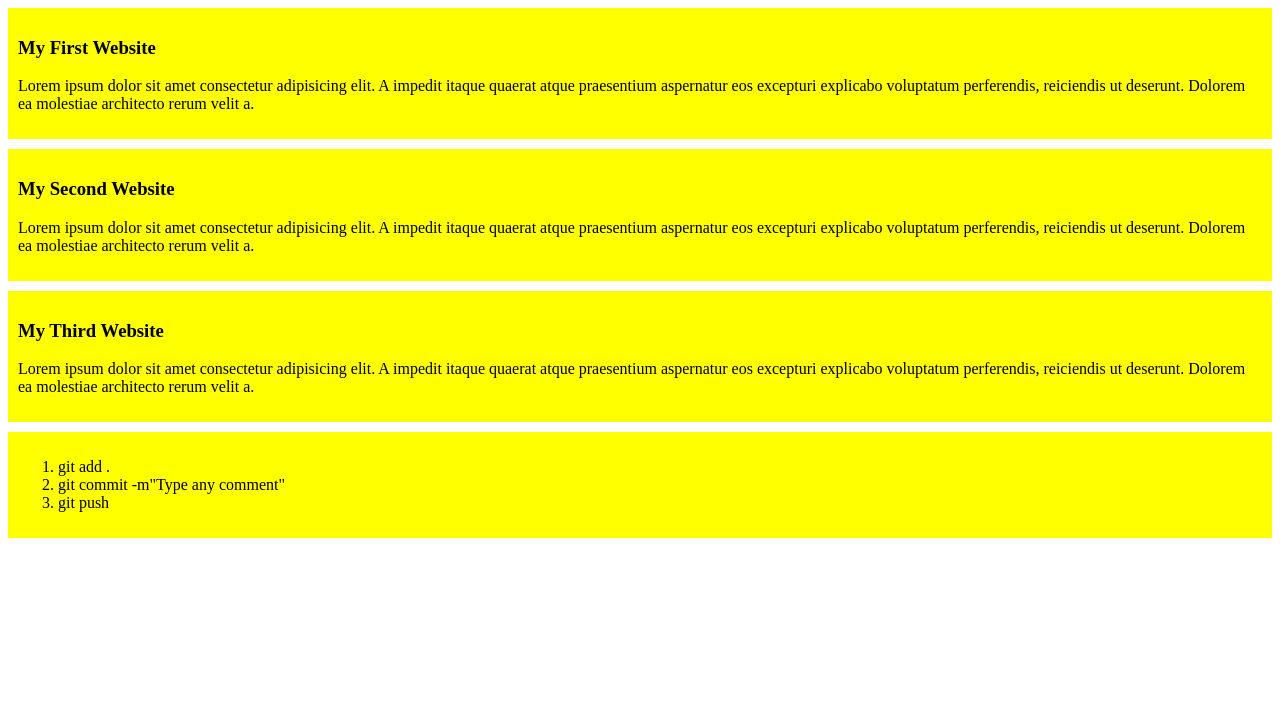
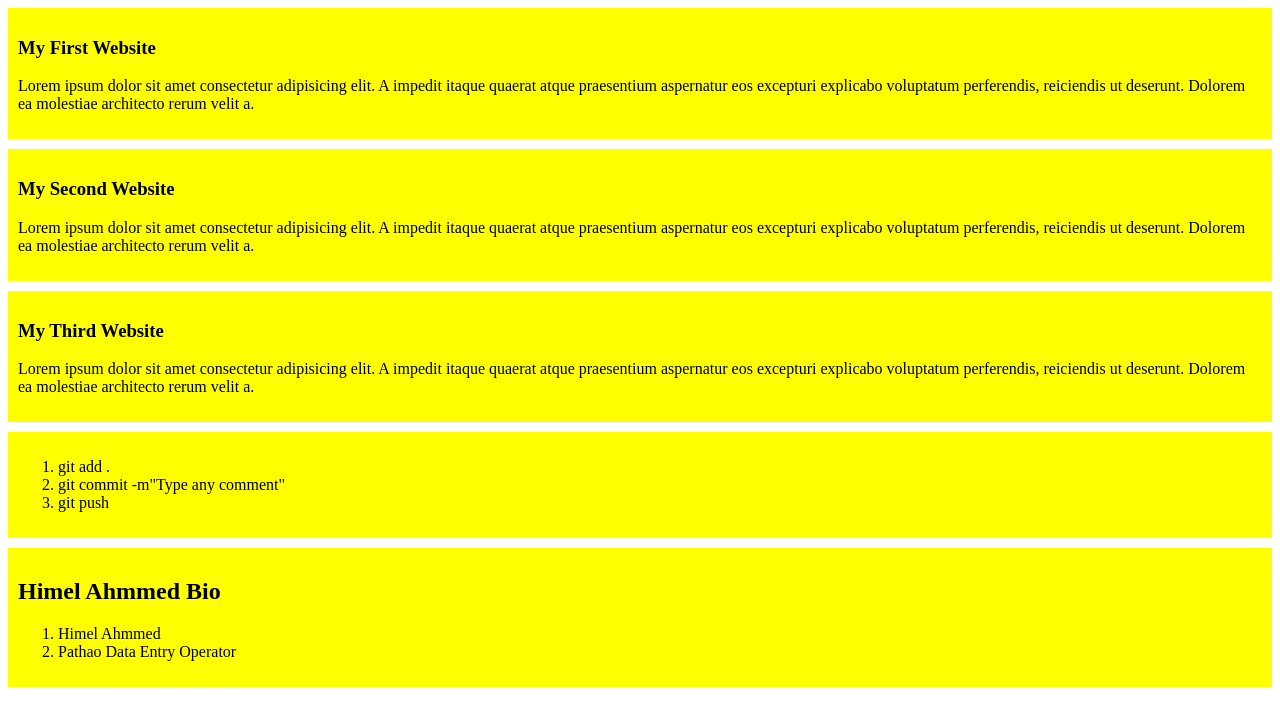
Before and after one commit to himelahmmed/My-Simple-Website, a plain HTML site: page index.html in a window 1280 px wide. Drawn offline with Linux system fonts and the light colour scheme.

Commit message:
Added Himel Ahmmed Bio

```diff
--- a/index.html
+++ b/index.html
@@ -32,5 +32,13 @@
             <li>git push</li>
         </ol>
     </div>
+
+    <div>
+        <h2>Himel Ahmmed Bio</h2>
+        <ol>
+            <li>Himel Ahmmed</li>
+            <li>Pathao Data Entry Operator</li>
+        </ol>
+    </div>
 </body>
 </html>
```
